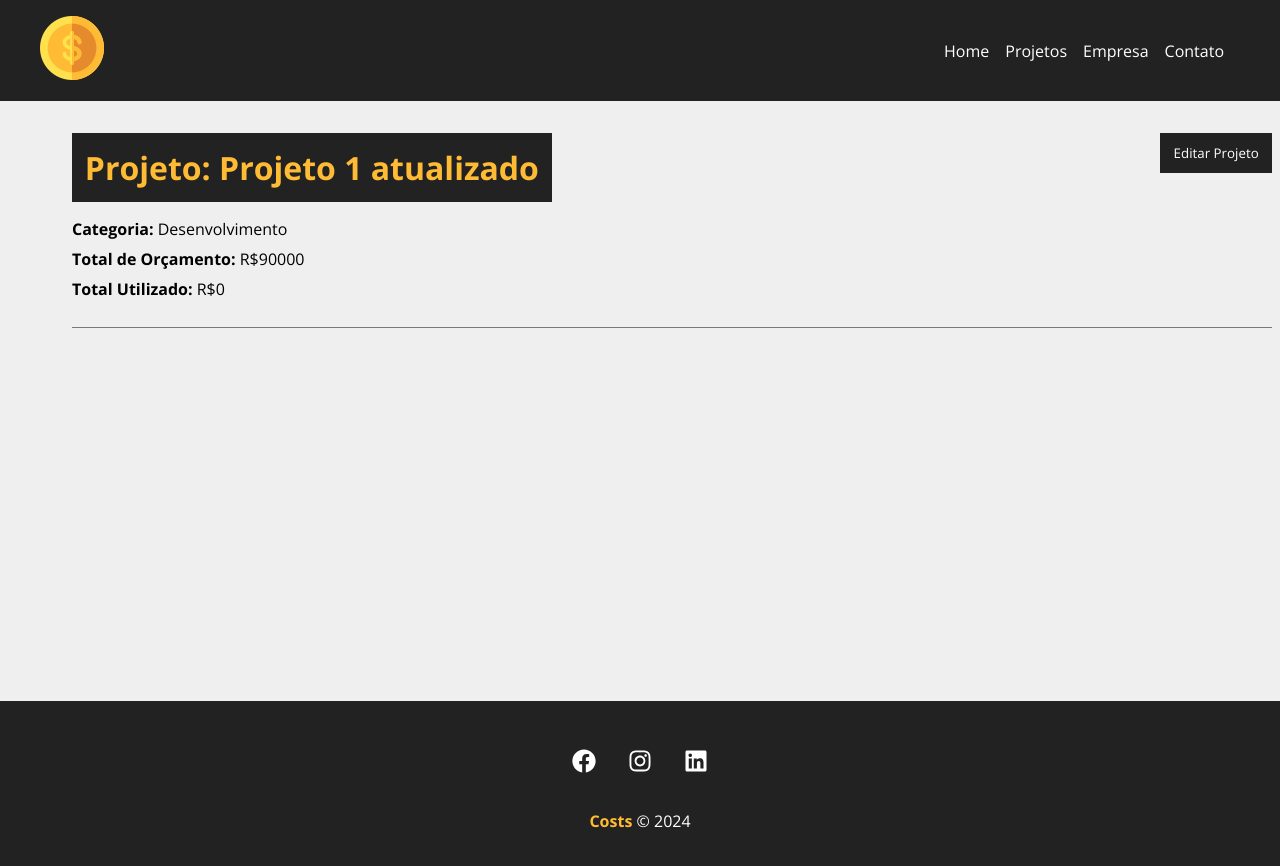
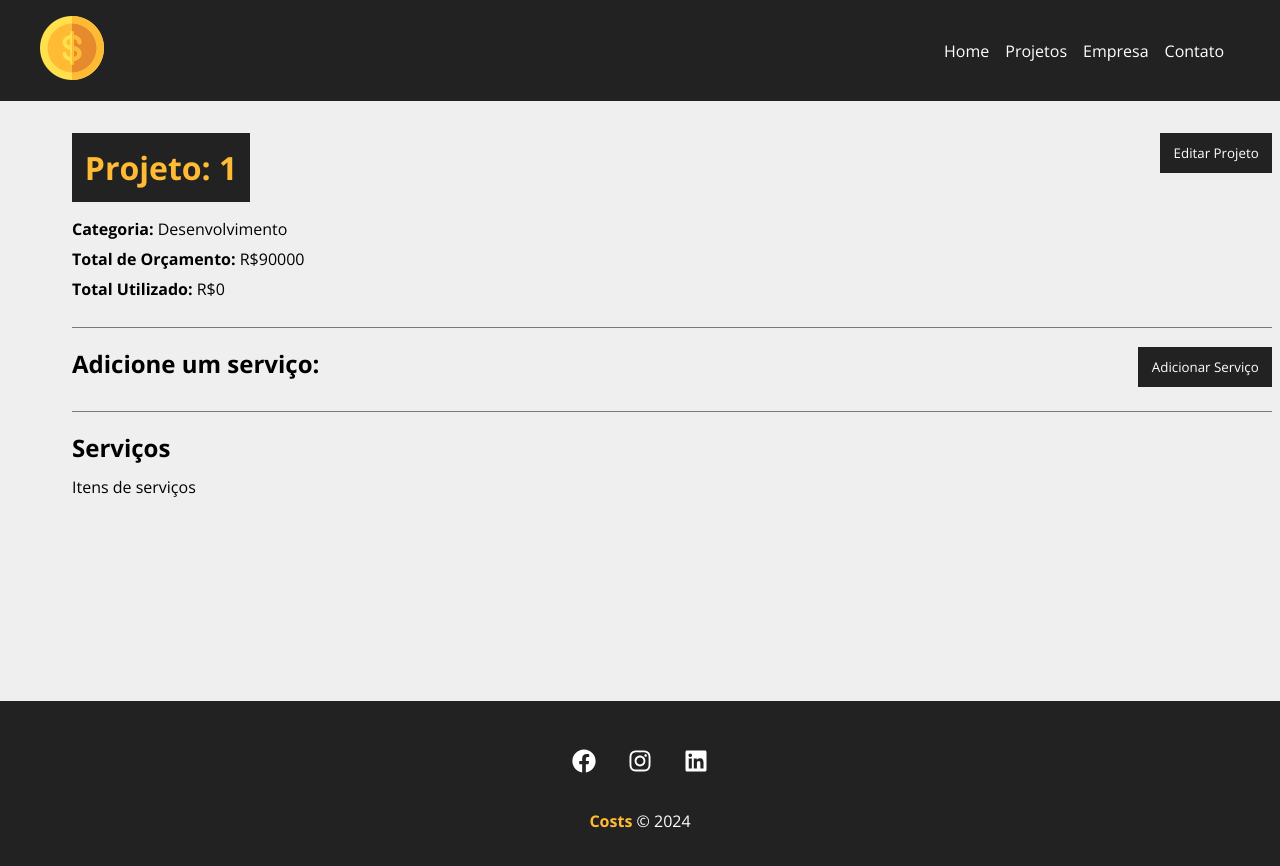
Before and after one commit to dimasdevspro/costs, a React (Create React App) app: page /project/3f63 in a window 1280 px wide. Shown: the top 866 px of the page. Built offline with nearby package versions, Linux system fonts and the light colour scheme; data requests are answered from the project's data file.

Commit message:
created services area

```diff
--- a/db.json
+++ b/db.json
@@ -2,7 +2,7 @@
   "projects": [
     {
       "id": "3f63",
-      "name": "Projeto 1 atualizado",
+      "name": "1",
       "budget": "90000",
       "category": {
         "id": "2",
--- a/src/components/pages/Project.js
+++ b/src/components/pages/Project.js
@@ -13,6 +13,7 @@
     const {id} = useParams()
     const [project, setProject] = useState([])
     const [showProjectForm, setShowProjectForm] = useState(false)
+    const [showServiceForm, setShowServiceForm] = useState(false)
     const [message, setMessage] = useState()
     const [type, setType] = useState()
 
@@ -34,6 +35,10 @@
 
     function toggleProjectForm(){
         setShowProjectForm(!showProjectForm)
+    }
+
+    function toggleServiceForm(){
+        setShowServiceForm(!showServiceForm)
     }
 
     function editPost(project){
@@ -95,6 +100,19 @@
                             </div>
                         )}
                     </div>
+                        <div className={styles.service_form_container}>
+                            <h2>Adicione um serviço:</h2>
+                            <button className={styles.btn} onClick={toggleServiceForm}>
+                                {!showServiceForm ? 'Adicionar Serviço' : 'Fechar'}
+                            </button>
+                            <div className={styles.project_info}>
+                                {showServiceForm && <div>formulário do serviço</div>}
+                            </div>
+                        </div>
+                        <h2>Serviços</h2>
+                        <Container customClass="start">
+                            <p>Itens de serviços</p>
+                        </Container>
                 </Container>
             </div>
         ):(
```
